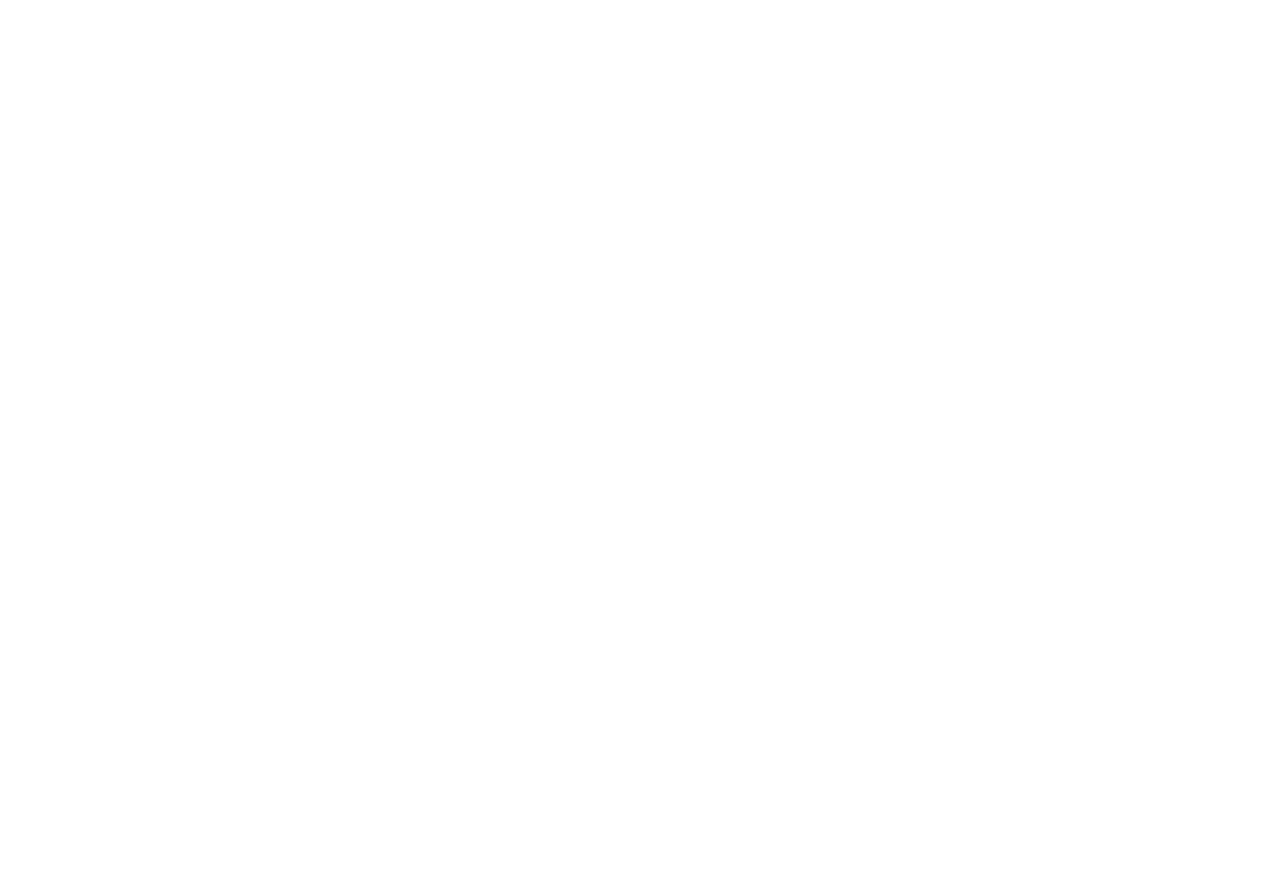
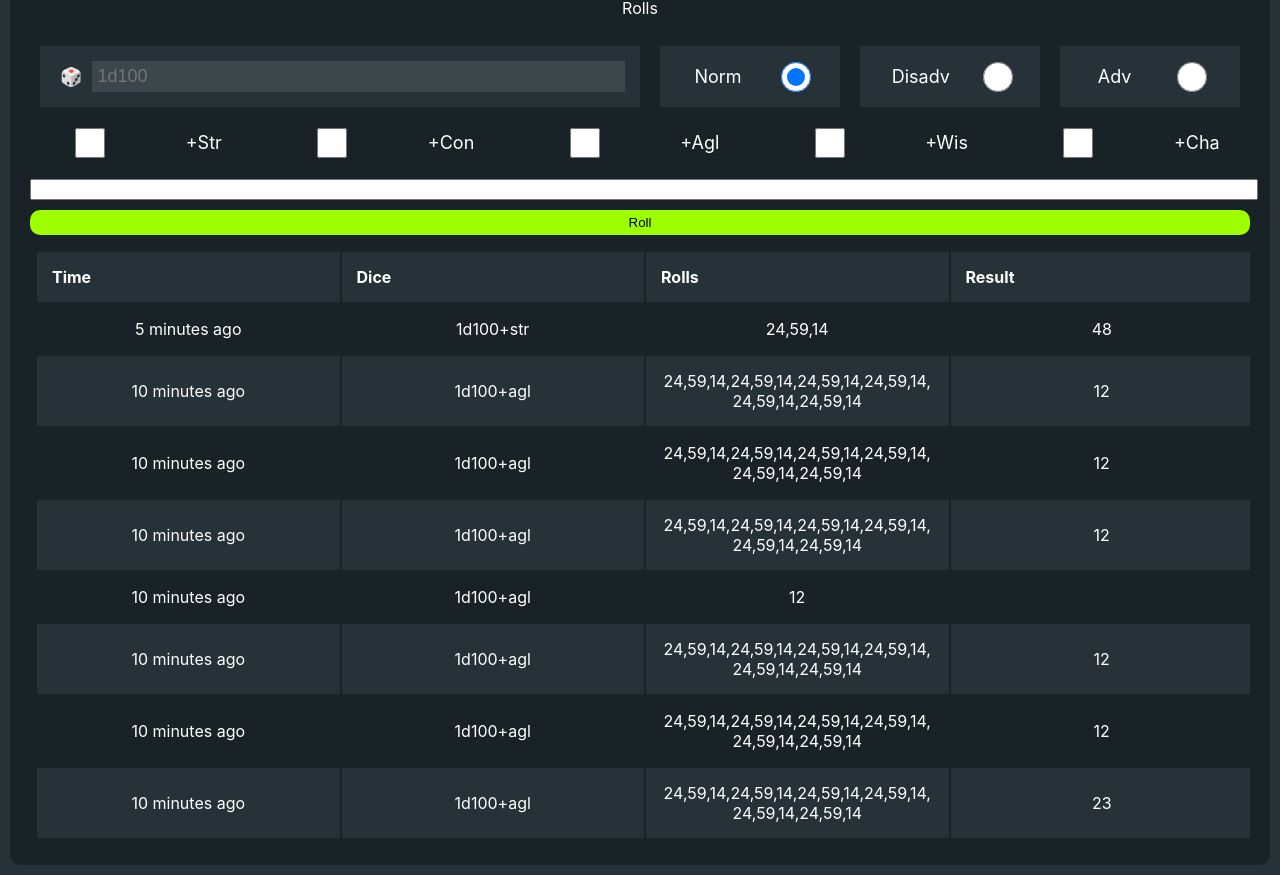
Before and after one commit to flashgnash/ordis-webui, a React (Create React App) app in the folder ordis-webui/: page / in a window 1280 px wide. Shown: the part 577-1452 px from the top of the page. Before the commit the page ends 800 px from the top, so only its background shows below. Built offline with nearby package versions, Linux system fonts and the light colour scheme; the HTML template or start-up script is replaced by a standard one.

Commit message:
Implement roles, fix background colour

```diff
--- a/ordis-webui/src/App.css
+++ b/ordis-webui/src/App.css
@@ -17,6 +17,7 @@
 
     font-family: "Comic Mono";
     color: var(--text-colour);
+    background: var(--bg-light);
 }
 
 
--- a/ordis-webui/src/App.tsx
+++ b/ordis-webui/src/App.tsx
@@ -2,7 +2,7 @@
 import React from "react";
 
 import {SolidCard, Banner, FlexRow} from "./components/common.tsx"
-import "./components/rolls.tsx"
+import RollPanel from "./components/rolls.tsx"
 import {StatusPanel, StatusRow} from "./components/status.tsx"
 import {Globe} from "./components/globe.tsx"
 
@@ -66,6 +66,8 @@
         ))}
       </StatusPanel>
 
+      <RollPanel/>
+
     </div >
   );
 }
--- a/ordis-webui/src/components/rolls.tsx
+++ b/ordis-webui/src/components/rolls.tsx
@@ -0,0 +1,142 @@
+import "../App.css";
+import React from "react";
+
+function RollPanel () {
+
+  return (
+      <div class="card flex-grow-5">
+
+        <div class="card-header">
+          Rolls
+        </div>
+
+        <div class="card-body p-10">
+
+          <div>
+
+          <div class="button-row m-10">
+
+            <div class="w-100 form-group flex-grow-5 ">
+              <label>🎲</label>
+              <input type="text" placeholder="1d100"></input>
+
+
+            </div>
+            <div class="form-group">
+              <label>Norm</label>
+              <input type="radio" name="adv-dis" checked className="ml-20px"/>
+            </div>
+            <div class="form-group">
+              <label>Disadv</label>
+              <input type="radio" name="adv-dis" className="ml-20px"/>
+            </div>
+            <div class="form-group">
+              <label>Adv</label>
+              <input type="radio" name="adv-dis" className="ml-20px"/>
+            </div>
+          </div>
+
+          <div class="flex-row w-100 m-10 flex-wrap">
+
+            <div class="form-group">
+              <input type="checkbox"></input>
+              <label>+Str</label>
+            </div>
+
+            <div class="form-group">
+              <input type="checkbox"></input>
+              <label>+Con</label>
+            </div>
+            <div class="form-group">
+              <input type="checkbox"></input>
+              <label>+Agl</label>
+            </div>
+            <div class="form-group">
+              <input type="checkbox"></input>
+              <label>+Wis</label>
+            </div>
+            <div class="form-group">
+              <input type="checkbox"></input>
+              <label>+Cha</label>
+            </div>
+
+
+          </div>
+          <div class="m-10">
+              <input class="w-100"/>
+           </div>
+          <div class="m-10">
+            <button class="w-100 btn btn-primary">Roll</button>
+           </div>
+
+
+
+
+          <div class="scrollable m-10">
+            <table class="roll-list w-100">
+              <tr>
+                <th>Time</th>
+                <th>Dice</th>
+                <th>Rolls</th>
+                <th>Result</th>
+              </tr>
+              <tr>
+                <td>5 minutes ago</td>
+                <td>1d100+str</td>
+                <td>24,59,14</td>
+                <td>48</td>
+              </tr>
+              <tr>
+                <td>10 minutes ago</td>
+                <td>1d100+agl</td>
+                <td>24,59,14,24,59,14,24,59,14,24,59,14,24,59,14,24,59,14</td>
+                <td>12</td>
+              </tr>
+              <tr>
+                <td>10 minutes ago</td>
+                <td>1d100+agl</td>
+                <td>24,59,14,24,59,14,24,59,14,24,59,14,24,59,14,24,59,14</td>
+                <td>12</td>
+              </tr>
+              <tr>
+                <td>10 minutes ago</td>
+                <td>1d100+agl</td>
+                <td>24,59,14,24,59,14,24,59,14,24,59,14,24,59,14,24,59,14</td>
+                <td>12</td>
+              </tr>
+              <tr>
+                <td>10 minutes ago</td>
+                <td>1d100+agl</td>
+
+                <td>12</td>
+              </tr>
+              <tr>
+                <td>10 minutes ago</td>
+                <td>1d100+agl</td>
+                <td>24,59,14,24,59,14,24,59,14,24,59,14,24,59,14,24,59,14</td>
+                <td>12</td>
+              </tr>
+              <tr>
+                <td>10 minutes ago</td>
+                <td>1d100+agl</td>
+                <td>24,59,14,24,59,14,24,59,14,24,59,14,24,59,14,24,59,14</td>
+                <td>12</td>
+              </tr>
+              <tr>
+                <td>10 minutes ago</td>
+                <td>1d100+agl</td>
+                <td>24,59,14,24,59,14,24,59,14,24,59,14,24,59,14,24,59,14</td>
+                <td>23</td>
+              </tr>
+            </table>
+          </div>
+
+
+          </div>
+        </div>
+      </div>
+    )
+
+}
+
+export default RollPanel
```
